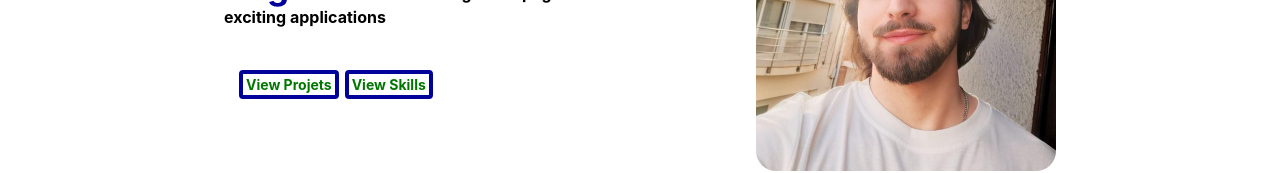
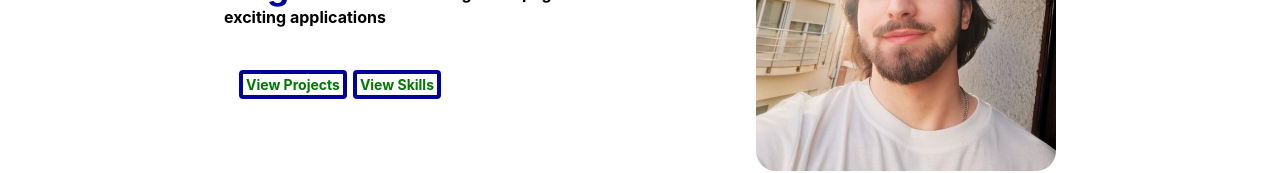
Before and after one commit to g-andrei-u/Portfolio_Website, a React (Create React App) app: page / in a window 1280 px wide. Shown: the part 429-602 px from the top of the page. Built offline with nearby package versions, Linux system fonts and the light colour scheme.

Commit message:
Small Typo Fixed

```diff
--- a/src/Componets/Home/Home.tsx
+++ b/src/Componets/Home/Home.tsx
@@ -54,7 +54,7 @@
           </div>
 
           <div className={props.mode ? "buttons black" : "buttons white"}>
-            <Link to={'/projects'}>View Projets</Link>
+            <Link to={'/projects'}>View Projects</Link>
             <Link to={'/skills'}>View Skills</Link>
           </div>
         </section>
```
